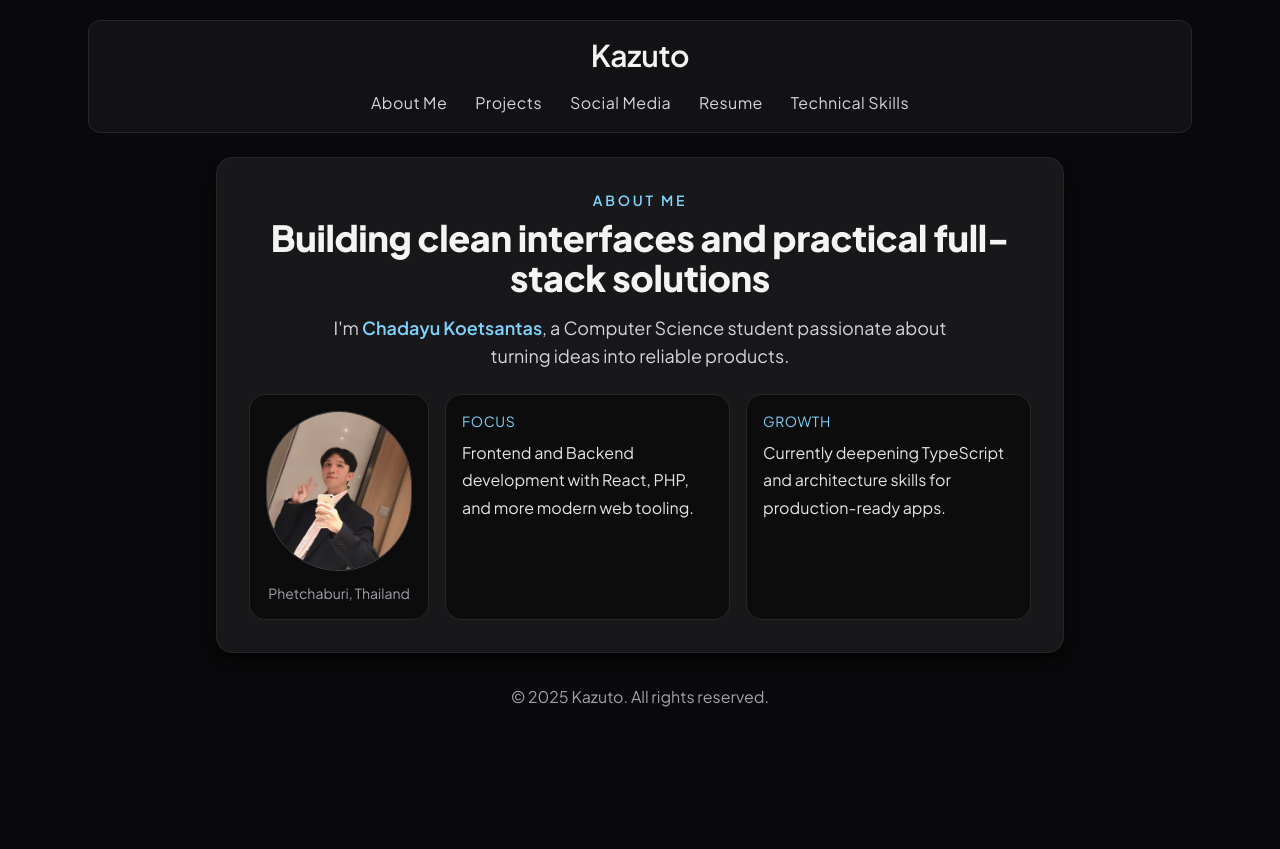
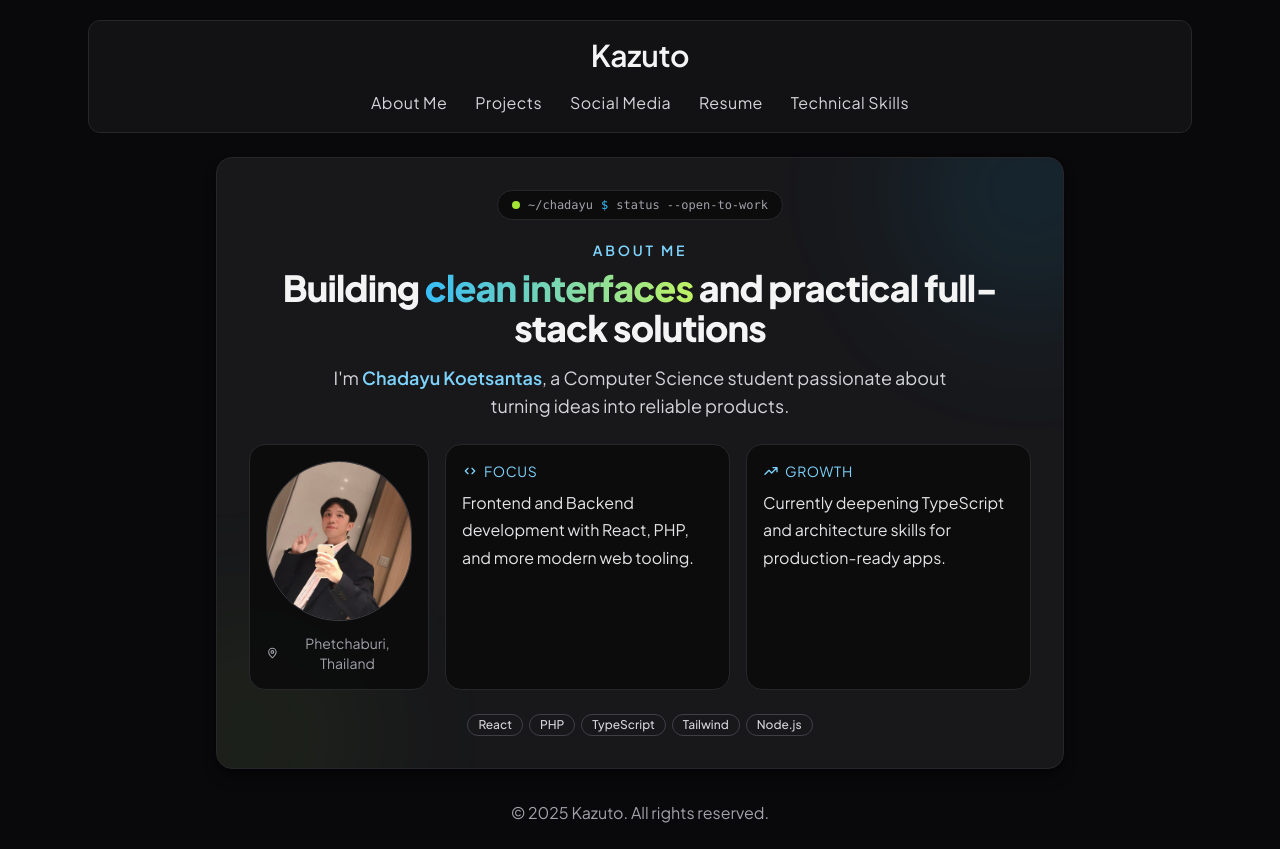
Before and after one commit to KazutoNz/Resume-React, a React (Vite) app: page / in a window 1280 px wide. Before the commit the page ends 800 px from the top, so only its background shows below. Built offline with nearby package versions, Linux system fonts and the light colour scheme.

Commit message:
Update Home.jsx

```diff
--- a/src/pages/Home.jsx
+++ b/src/pages/Home.jsx
@@ -3,6 +3,33 @@ import Footer from '../components/Footer';
 import Fade from '../js/Fade.jsx'; // ✅ เพิ่มบรรทัดนี้
 import { useEffect, useState } from 'react';
 import { SkeletonBlock } from '../components/Skeleton';
+
+function IconCode() {
+  return (
+    <svg viewBox="0 0 24 24" className="h-4 w-4" fill="none" stroke="currentColor" strokeWidth="2">
+      <path d="m9 8-4 4 4 4M15 8l4 4-4 4" strokeLinecap="round" strokeLinejoin="round" />
+    </svg>
+  );
+}
+
+function IconTrendUp() {
+  return (
+    <svg viewBox="0 0 24 24" className="h-4 w-4" fill="none" stroke="currentColor" strokeWidth="2">
+      <path d="M3 17l6-6 4 4 8-8M15 7h6v6" strokeLinecap="round" strokeLinejoin="round" />
+    </svg>
+  );
+}
+
+function IconPin() {
+  return (
+    <svg viewBox="0 0 24 24" className="h-3.5 w-3.5" fill="none" stroke="currentColor" strokeWidth="2">
+      <path d="M12 21s7-6.1 7-11a7 7 0 1 0-14 0c0 4.9 7 11 7 11Z" strokeLinecap="round" strokeLinejoin="round" />
+      <circle cx="12" cy="10" r="2.5" />
+    </svg>
+  );
+}
+
+const stack = ['React', 'PHP', 'TypeScript', 'Tailwind', 'Node.js'];
 
 function Home() {
   const [loading, setLoading] = useState(true);
@@ -19,9 +46,13 @@ function Home() {
       {/* ✅ ครอบส่วนนี้ด้วย <Fade> */}
       <Fade>
         <div className="mx-auto mt-6 w-full max-w-4xl px-4 sm:px-6" name="content-aboutme">
-          <section className="rounded-2xl border border-zinc-800 bg-zinc-900 p-5 shadow-lg shadow-black/40 sm:p-8">
+          <section className="relative overflow-hidden rounded-2xl border border-zinc-800 bg-zinc-900 p-5 shadow-lg shadow-black/40 sm:p-8">
+            {/* ambient accent glow, purely decorative */}
+            <div className="pointer-events-none absolute -right-24 -top-24 h-64 w-64 rounded-full bg-sky-500/10 blur-3xl" />
+            <div className="pointer-events-none absolute -bottom-24 -left-24 h-64 w-64 rounded-full bg-lime-500/5 blur-3xl" />
+
             {loading ? (
-              <div className="space-y-6">
+              <div className="relative space-y-6">
                 <SkeletonBlock className="mx-auto h-10 w-56" />
                 <SkeletonBlock className="mx-auto h-24 w-full max-w-lg" />
                 <div className="grid gap-4 sm:grid-cols-2">
@@ -30,12 +61,25 @@ function Home() {
                 </div>
               </div>
             ) : (
-              <>
+              <div className="relative">
+                {/* terminal-style status line — signature element */}
+                <div className="mx-auto mb-5 flex w-fit items-center gap-2 rounded-full border border-zinc-800 bg-zinc-950/80 px-3.5 py-1.5 font-mono text-xs text-zinc-400">
+                  <span className="relative flex h-2 w-2">
+                    <span className="absolute inline-flex h-full w-full animate-ping rounded-full bg-lime-400 opacity-75" />
+                    <span className="relative inline-flex h-2 w-2 rounded-full bg-lime-400" />
+                  </span>
+                  ~/chadayu <span className="text-sky-400">$</span> status --open-to-work
+                </div>
+
                 <p className="text-center text-sm font-semibold uppercase tracking-[0.2em] text-sky-300">
                   About Me
                 </p>
-                <h1 className="mt-2 text-center text-3xl font-extrabold text-zinc-100 sm:text-4xl">
-                  Building clean interfaces and practical full-stack solutions
+                <h1 className="mt-2 text-center text-3xl font-extrabold tracking-tight text-zinc-100 sm:text-4xl">
+                  Building{' '}
+                  <span className="bg-gradient-to-r from-sky-400 to-lime-300 bg-clip-text text-transparent">
+                    clean interfaces
+                  </span>{' '}
+                  and practical full-stack solutions
                 </h1>
                 <p className="mx-auto mt-4 max-w-2xl text-center text-base leading-relaxed text-zinc-300 sm:text-lg">
                   I&apos;m <span className="font-semibold text-sky-300">Chadayu Koetsantas</span>, a Computer Science student passionate about turning ideas into reliable products.
@@ -44,38 +88,55 @@ function Home() {
                 <div className="mt-6 grid gap-4 sm:grid-cols-[180px_1fr]">
                   <div
                     data-interactive="true"
-                    className="rounded-2xl border border-zinc-800 bg-zinc-950/80 p-4"
+                    className="group rounded-2xl border border-zinc-800 bg-zinc-950/80 p-4 transition hover:-translate-y-0.5 hover:border-sky-700/60"
                   >
                     <img
                       src="../me.jpg"
                       alt="Profile"
-                      className="mx-auto h-36 w-36 rounded-full border border-zinc-700 object-cover sm:h-40 sm:w-40"
+                      className="mx-auto h-36 w-36 rounded-full border border-zinc-700 object-cover transition group-hover:border-sky-500/50 sm:h-40 sm:w-40"
                     />
-                    <p className="mt-3 text-center text-sm text-zinc-400">Phetchaburi, Thailand</p>
+                    <p className="mt-3 flex items-center justify-center gap-1 text-center text-sm text-zinc-400">
+                      <IconPin /> Phetchaburi, Thailand
+                    </p>
                   </div>
 
                   <div className="grid gap-4 sm:grid-cols-2">
                     <article
                       data-interactive="true"
-                      className="rounded-2xl border border-zinc-800 bg-zinc-950/80 p-4"
+                      className="rounded-2xl border border-zinc-800 bg-zinc-950/80 p-4 transition hover:-translate-y-0.5 hover:border-sky-700/60 hover:shadow-lg hover:shadow-sky-950/30"
                     >
-                      <p className="text-sm uppercase tracking-wider text-sky-300">Focus</p>
+                      <p className="flex items-center gap-1.5 text-sm uppercase tracking-wider text-sky-300">
+                        <IconCode /> Focus
+                      </p>
                       <p className="mt-2 text-zinc-200">
                         Frontend and Backend development with React, PHP, and more modern web tooling.
                       </p>
                     </article>
                     <article
                       data-interactive="true"
-                      className="rounded-2xl border border-zinc-800 bg-zinc-950/80 p-4"
+                      className="rounded-2xl border border-zinc-800 bg-zinc-950/80 p-4 transition hover:-translate-y-0.5 hover:border-sky-700/60 hover:shadow-lg hover:shadow-sky-950/30"
                     >
-                      <p className="text-sm uppercase tracking-wider text-sky-300">Growth</p>
+                      <p className="flex items-center gap-1.5 text-sm uppercase tracking-wider text-sky-300">
+                        <IconTrendUp /> Growth
+                      </p>
                       <p className="mt-2 text-zinc-200">
                         Currently deepening TypeScript and architecture skills for production-ready apps.
                       </p>
                     </article>
                   </div>
                 </div>
-              </>
+
+                <div className="mt-6 flex flex-wrap justify-center gap-1.5">
+                  {stack.map((tech) => (
+                    <span
+                      key={tech}
+                      className="rounded-full border border-zinc-700 bg-zinc-900 px-2.5 py-0.5 text-xs font-medium text-zinc-300"
+                    >
+                      {tech}
+                    </span>
+                  ))}
+                </div>
+              </div>
             )}
           </section>
         </div>
```
